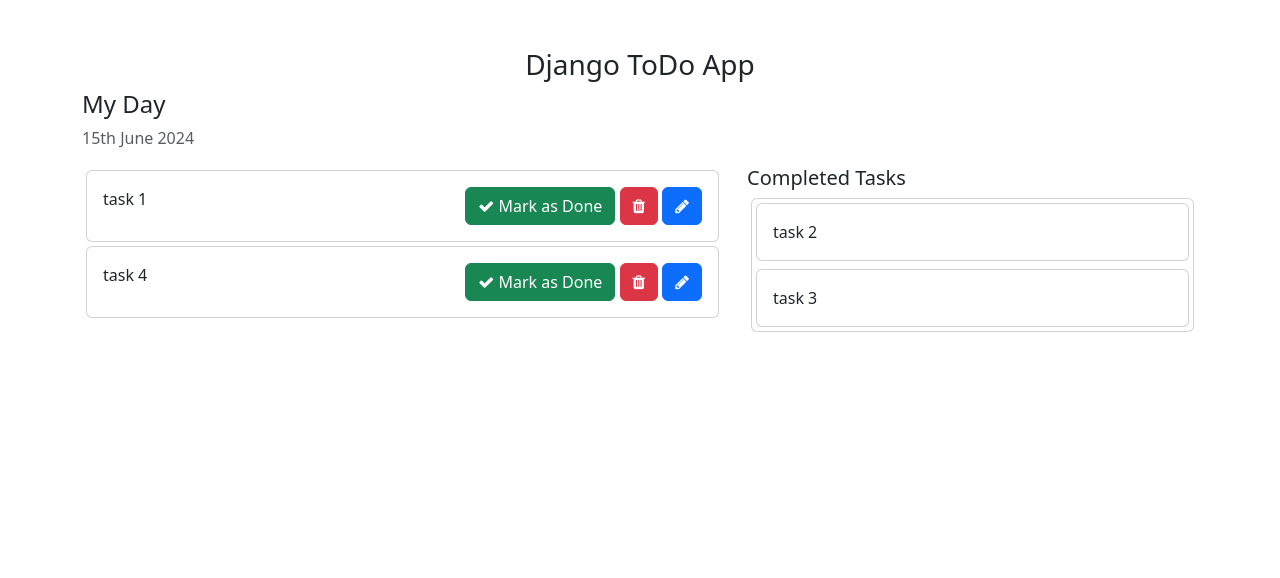
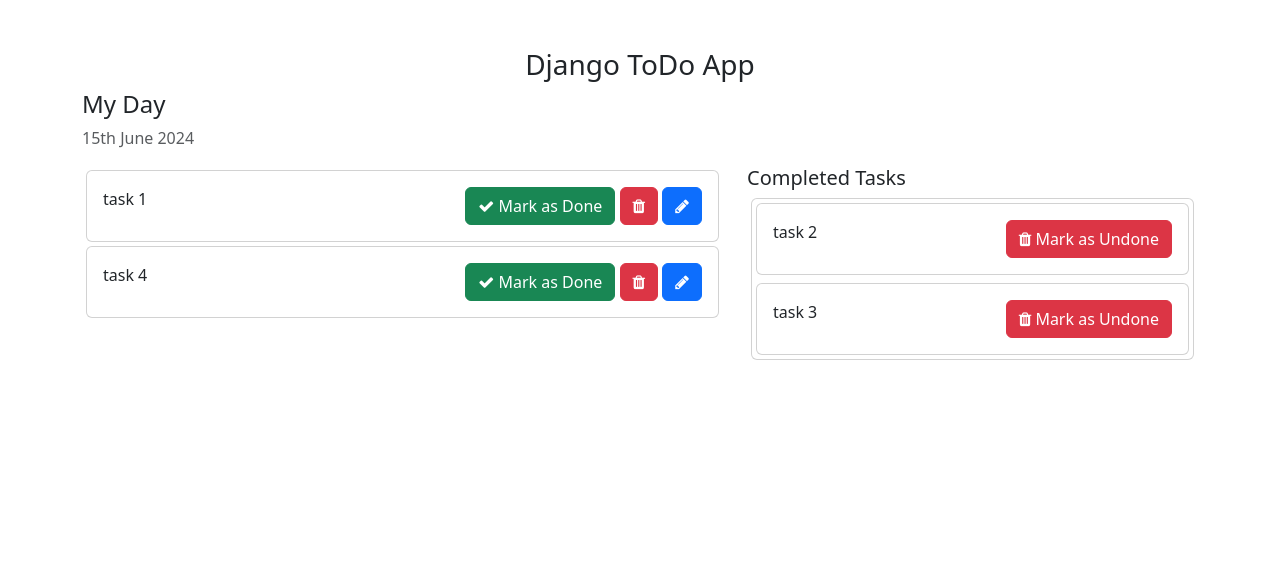
Before and after one commit to developer-ajay/django-ToDo, a Django app: page / in a window 1280 px wide. Shown: the top 578 px of the page. Run offline with Django 5.2, Linux system fonts and the light colour scheme; data comes from the database, SQL or seed files in the repository; both versions use the stored data as it was after the commit.

Commit message:
mark as undone

```diff
--- a/templates/home.html
+++ b/templates/home.html
@@ -62,6 +62,9 @@
                     <div class="card m-1">
                         <div class="card-body">
                             {{ task.task }}
+                            <span style="position: relative; float: right;">
+                                <a href="{% url 'mark_as_undone' task.pk  %}" class="btn btn-danger"><i class="fa fa-trash"></i> Mark as Undone</a>
+                            </span>
                         </div>
                     </div>
                 {% endfor %}
--- a/todo/urls.py
+++ b/todo/urls.py
@@ -5,5 +5,6 @@
 
 urlpatterns = [
     path('addTask/',views.addTask, name='addTask'),
-    path('mark_as_done/<int:pk>',views.mark_as_done, name='mark_as_done')
+    path('mark_as_done/<int:pk>',views.mark_as_done, name='mark_as_done'),
+    path('mark_as_undone/<int:pk>',views.mark_as_undone, name="mark_as_undone")
 ]
--- a/todo/views.py
+++ b/todo/views.py
@@ -13,3 +13,9 @@
     task.is_completed = True
     task.save()
     return redirect('home')
+
+def mark_as_undone(request , pk):
+    task = Task.objects.get(id = pk)
+    task.is_completed = False
+    task.save()
+    return redirect('home')
```
Also changed, not shown: db.sqlite3.
